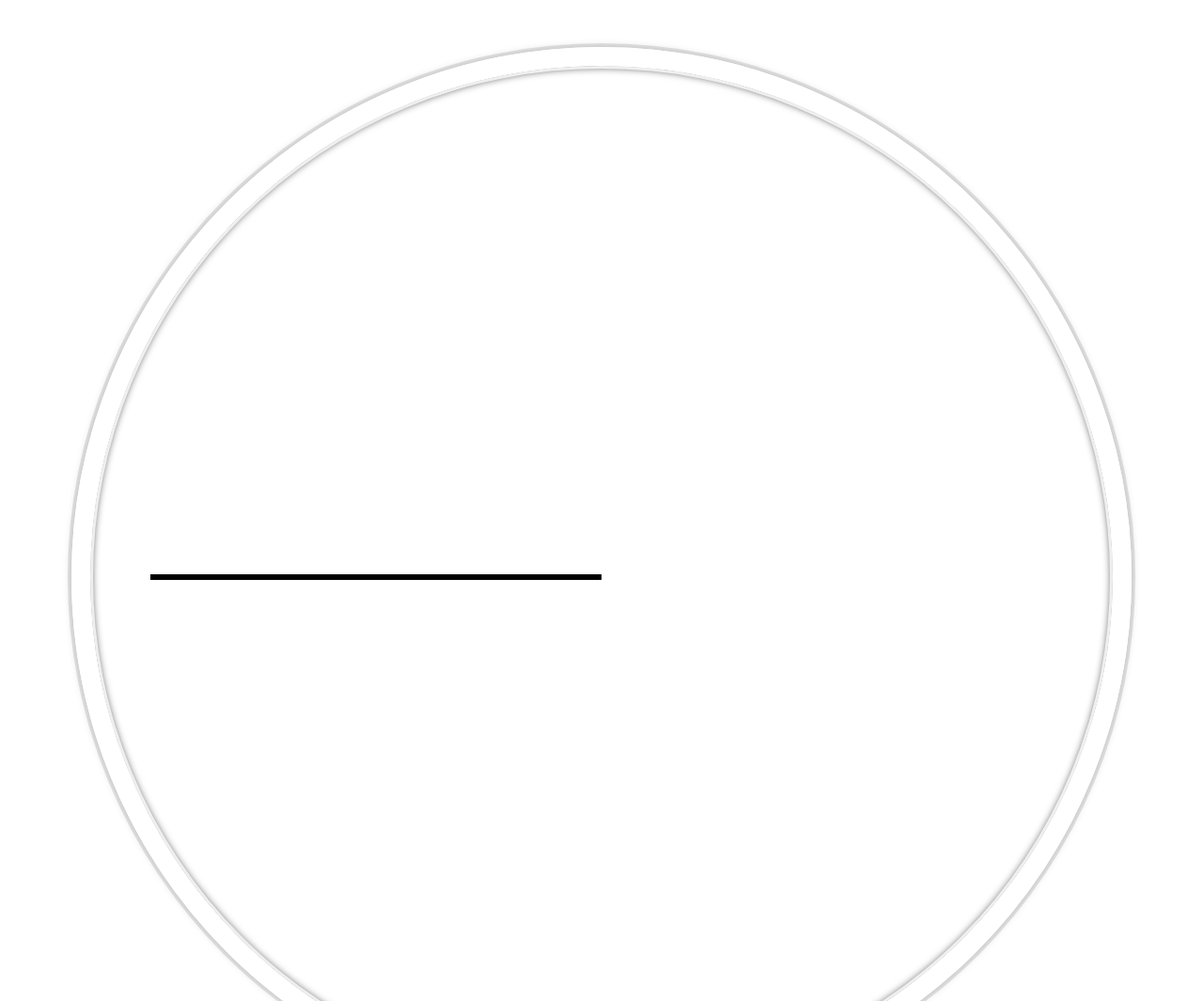
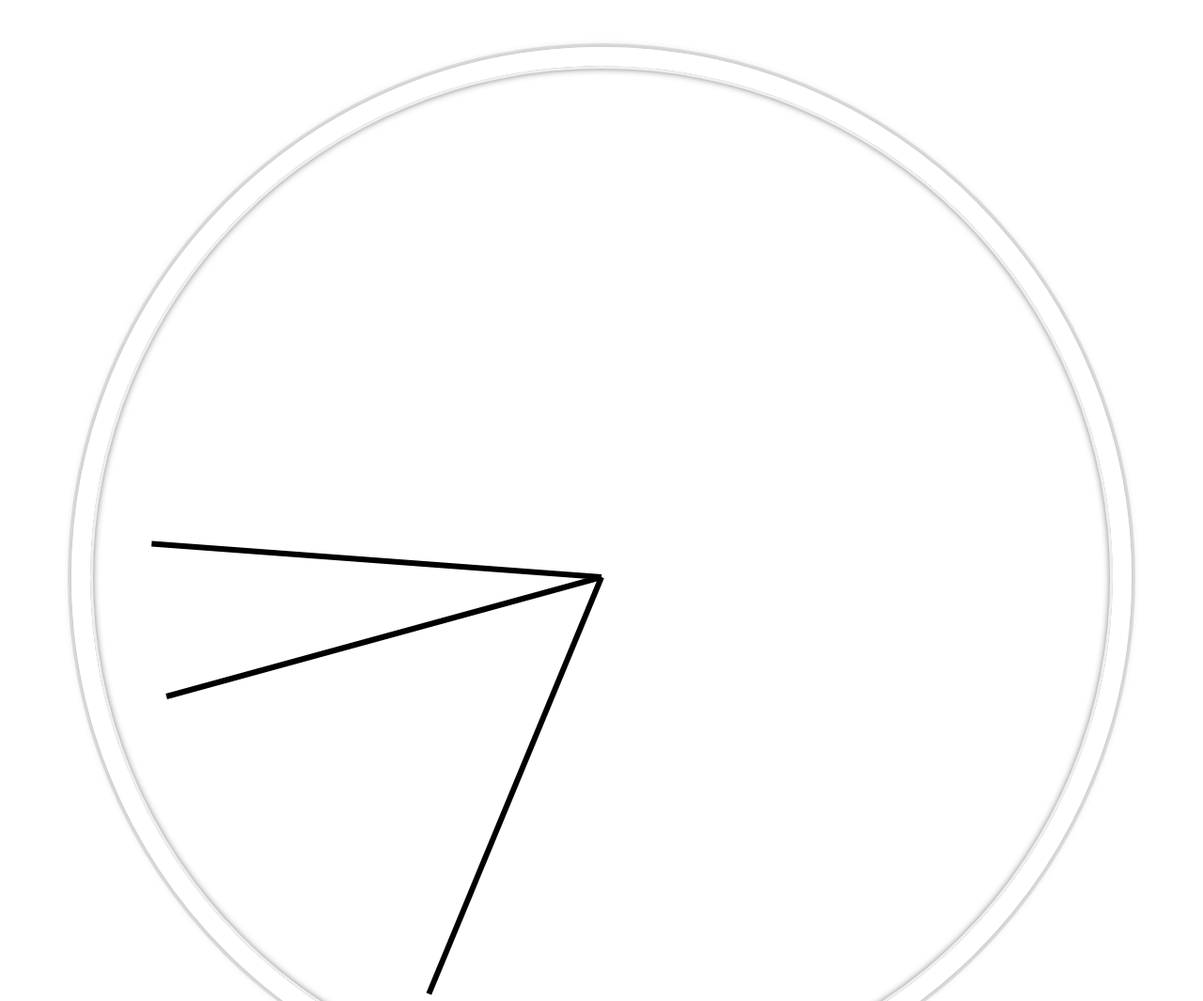
Before and after one commit to ACSOR-16/MiniProjectsJs, a plain HTML site: page JsClock/index.html in a window 1280 px wide. Shown: the top 1065 px of the page at 94% size. Drawn offline with Linux system fonts and the light colour scheme.

Commit message:
finish js clock

```diff
--- a/JsClock/main.js
+++ b/JsClock/main.js
@@ -0,0 +1,24 @@
+const secondHand = document.querySelector(".second-hand");
+const minHand = document.querySelector(".min-hand");
+const hourHand = document.querySelector(".hour-hand");
+
+function setDate() {
+  const now = new Date();
+
+  const seconds = now.getSeconds();
+  const secondsDegrees = ((seconds / 60) * 360) + 90;
+  secondHand.style.transform = `rotate(${secondsDegrees}deg)`
+
+  const mins = now.getMinutes();
+  const minsDegrees = ((mins / 60) * 360) + ((seconds / 60) * 6) + 90;
+  minHand.style.transform = `rotate(${minsDegrees}deg)`
+
+  const hour = now.getHours();
+  const hourDegrees = ((hour / 12) * 360) + ((mins / 60) * 30) + 90;
+  hourHand.style.transform = `rotate(${hourDegrees}deg)`
+
+}
+
+setInterval(setDate, 1000)
+
+setDate();
--- a/JsClock/styles.css
+++ b/JsClock/styles.css
@@ -46,4 +46,8 @@ body, html{
   background: black;
   position: absolute;
   top: 50%;
+  transform-origin: 100%;
+  transform: rotate(90deg);
+  transition: all 0.5s;
+  transition-timing-function: cubic-bezier(0.1, 2.7, 0.58, 1);
 }
```
